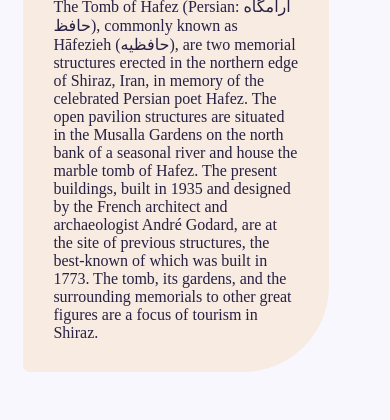
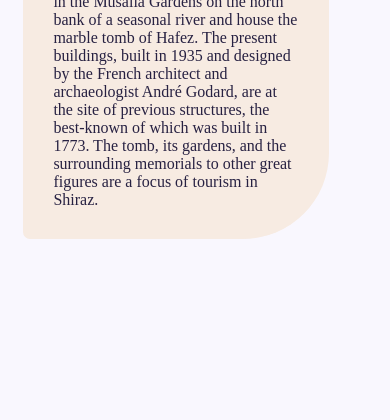
Before and after one commit to fatemeh133/My-Favorite-Monument, a plain HTML site: page index.html in a window 390 px wide. Shown: the part 964-1384 px from the top of the page. Drawn offline with Linux system fonts and the light colour scheme.

Commit message:
responsive content1

```diff
--- a/index.html
+++ b/index.html
@@ -140,8 +140,8 @@
           max-width: 63%;
         }
         .content1 {
-          padding-bottom: 314%;
-          padding-top: 116%;
+          padding-bottom: 214%;
+          padding-top: 46%;
         }
         .transparent {
           display: none;
```
